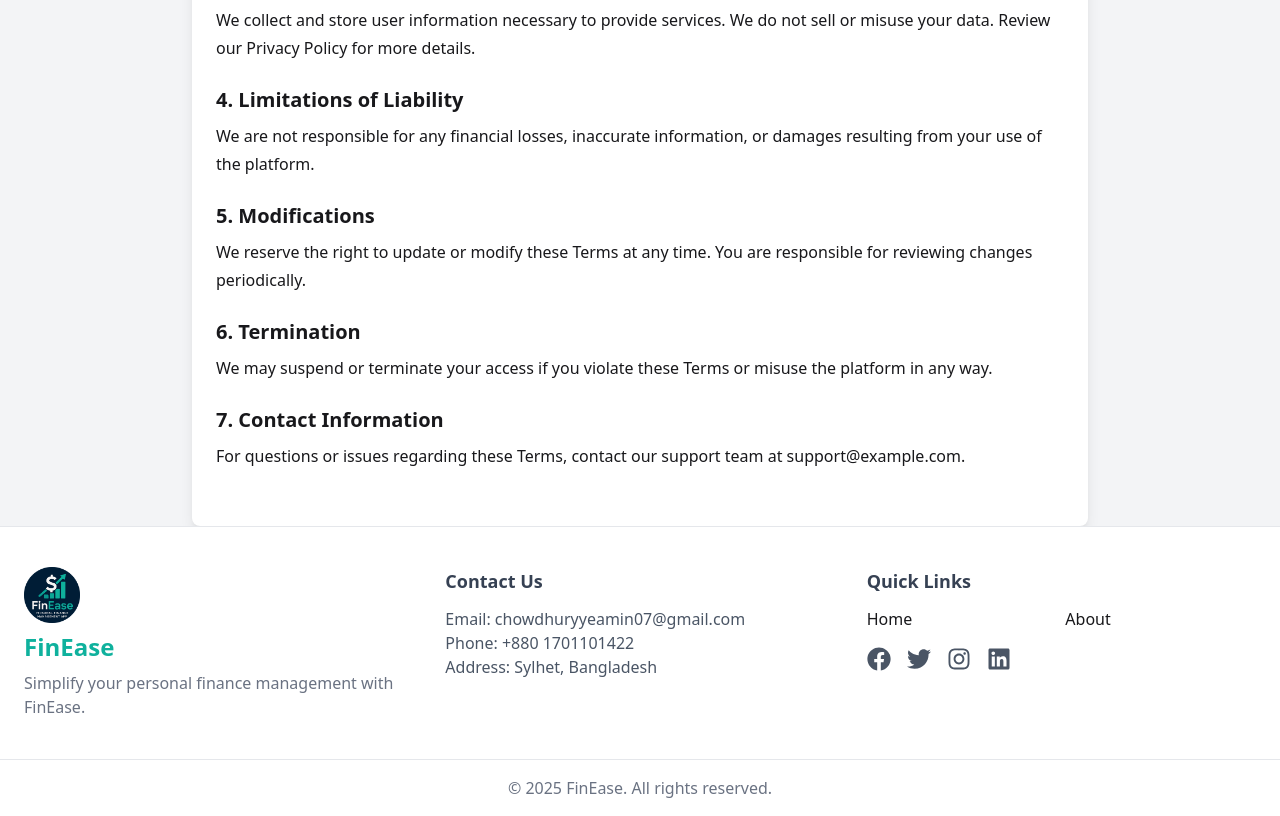
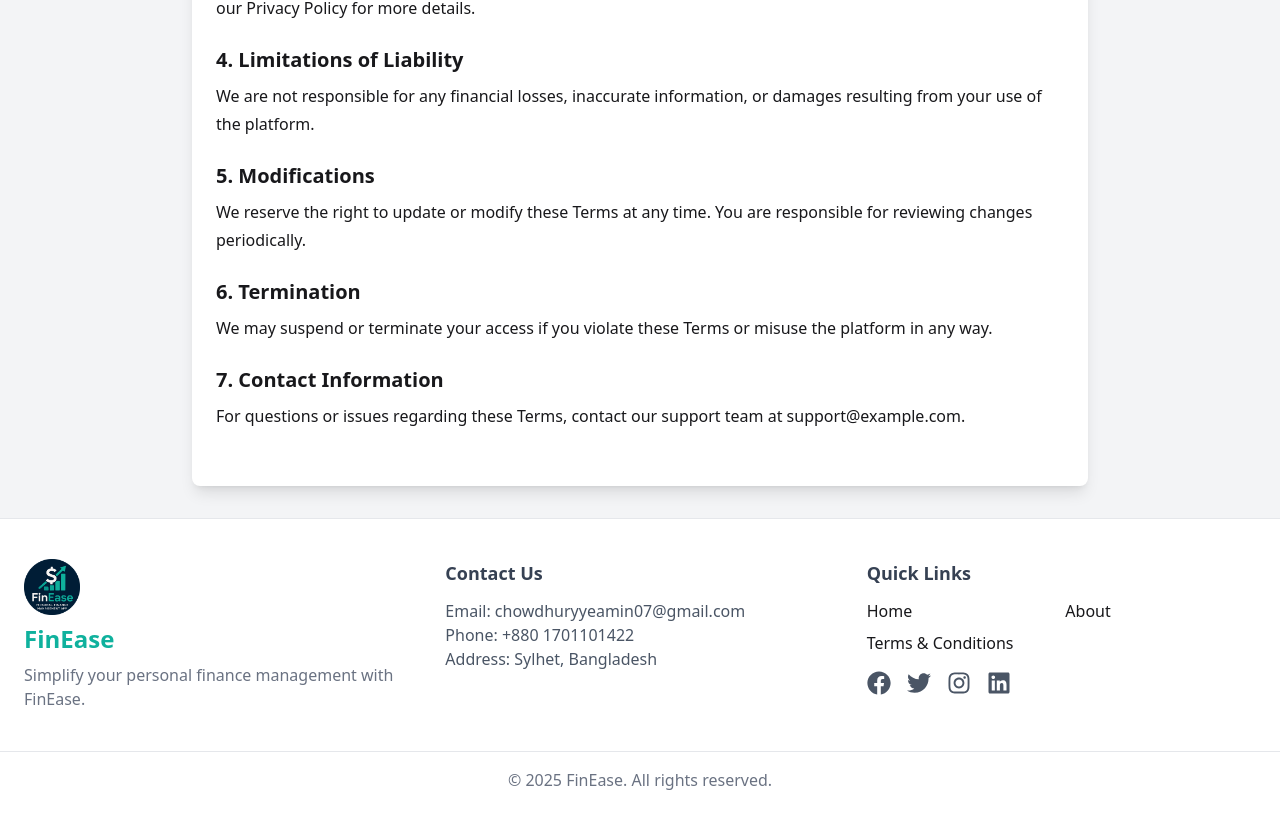
Before and after one commit to chowdhury-yeamin/Finease-client, a React (Vite) app: page /terms in a window 1280 px wide. Shown: the part 617-1433 px from the top of the page. Built offline with nearby package versions, Linux system fonts and the light colour scheme; no server answers.

Commit message:
Added terms and conditions

```diff
--- a/src/Components/Footer.jsx
+++ b/src/Components/Footer.jsx
@@ -66,6 +66,7 @@ const Footer = () => {
                 My Profile
               </Link>
             )}
+            <Link to="/terms">Terms & Conditions</Link>
           </div>
 
           <div className="flex justify-center md:justify-start gap-4 mt-4 text-gray-600 dark:text-gray-400">
--- a/src/Pages/Terms.jsx
+++ b/src/Pages/Terms.jsx
@@ -2,7 +2,7 @@ import React from "react";
 
 const Terms = () => {
   return (
-    <div className="max-w-4xl mx-auto py-10 px-6 leading-7 bg-white shadow-lg rounded-lg mt-10">
+    <div className="max-w-4xl mx-auto py-10 px-6 leading-7 bg-white shadow-lg rounded-lg mb-8">
       <h1 className="text-3xl font-bold mb-6">Terms & Conditions</h1>
 
       <p className="mb-4">
```
